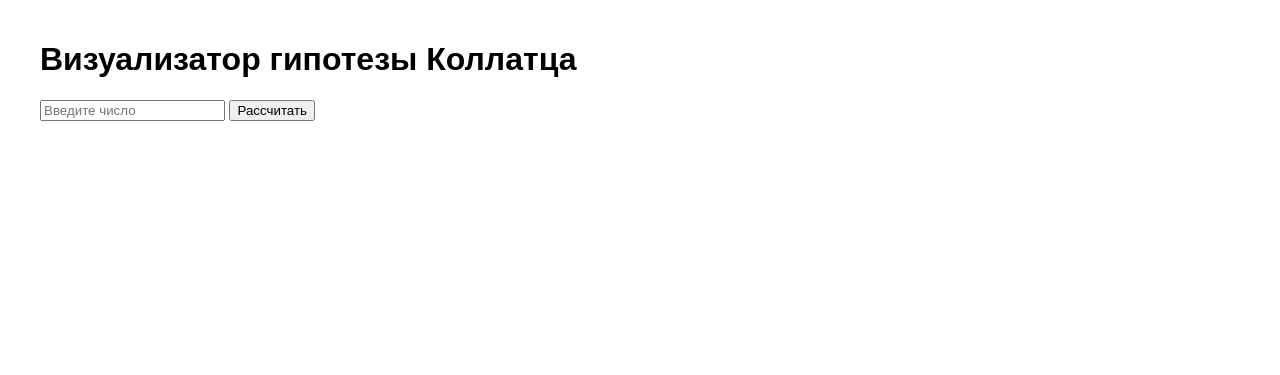
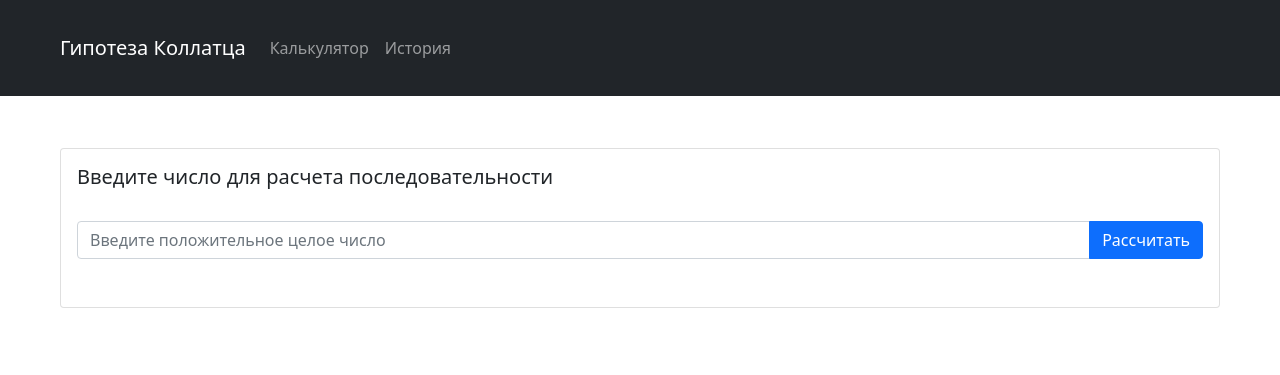
Before and after one commit to awhatson15/collac11, a Flask app: page / in a window 1280 px wide. Shown: the top 375 px of the page. Run offline with Flask 2, Linux system fonts and the light colour scheme; parts of the project's set-up code (start-up, migrations or seed data) failed here and were passed over; some libraries are stand-ins or nearby versions.

Commit message:
Исправленна история проверок

```diff
--- a/app/routes.py
+++ b/app/routes.py
@@ -1,11 +1,16 @@
 from flask import render_template, request, jsonify
 from app import app
 from .collatz import calculate_sequence, create_visualization
-from .database import save_sequence, get_sequence
+from .database import save_sequence, get_sequence, get_history
 
 @app.route('/')
 def index():
     return render_template('index.html')
+
+@app.route('/history')
+def history():
+    calculations = get_history()
+    return render_template('history.html', calculations=calculations, max=max)
 
 @app.route('/calculate', methods=['POST'])
 def calculate():
--- /dev/null
+++ b/app/templates/base.html
@@ -0,0 +1,60 @@
+<!DOCTYPE html>
+<html>
+<head>
+    <title>{% block title %}Визуализатор гипотезы Коллатца{% endblock %}</title>
+    <script src="https://cdn.plot.ly/plotly-latest.min.js"></script>
+    <link href="https://cdn.jsdelivr.net/npm/bootstrap@5.1.3/dist/css/bootstrap.min.css" rel="stylesheet">
+    <style>
+        .navbar {
+            margin-bottom: 2rem;
+        }
+        .container {
+            max-width: 1200px;
+            margin: 0 auto;
+            padding: 20px;
+        }
+        .card {
+            margin-bottom: 1rem;
+        }
+        .input-container {
+            margin: 2rem 0;
+        }
+        #visualization {
+            margin-top: 2rem;
+        }
+        .result-info {
+            margin: 1rem 0;
+            padding: 1rem;
+            border-radius: 5px;
+            background-color: #f8f9fa;
+        }
+    </style>
+</head>
+<body>
+    <nav class="navbar navbar-expand-lg navbar-dark bg-dark">
+        <div class="container">
+            <a class="navbar-brand" href="/">Гипотеза Коллатца</a>
+            <button class="navbar-toggler" type="button" data-bs-toggle="collapse" data-bs-target="#navbarNav">
+                <span class="navbar-toggler-icon"></span>
+            </button>
+            <div class="collapse navbar-collapse" id="navbarNav">
+                <ul class="navbar-nav">
+                    <li class="nav-item">
+                        <a class="nav-link" href="/">Калькулятор</a>
+                    </li>
+                    <li class="nav-item">
+                        <a class="nav-link" href="/history">История</a>
+                    </li>
+                </ul>
+            </div>
+        </div>
+    </nav>
+
+    <div class="container">
+        {% block content %}{% endblock %}
+    </div>
+
+    <script src="https://cdn.jsdelivr.net/npm/bootstrap@5.1.3/dist/js/bootstrap.bundle.min.js"></script>
+    {% block scripts %}{% endblock %}
+</body>
+</html>
--- a/app/templates/index.html
+++ b/app/templates/index.html
@@ -1,36 +1,47 @@
-<!DOCTYPE html>
-<html>
-<head>
-    <title>Визуализатор гипотезы Коллатца</title>
-    <script src="https://cdn.plot.ly/plotly-latest.min.js"></script>
-    <style>
-        body {
-            font-family: Arial, sans-serif;
-            max-width: 1200px;
-            margin: 0 auto;
-            padding: 20px;
-        }
-        .input-container {
-            margin: 20px 0;
-        }
-        #visualization {
-            margin-top: 20px;
-        }
-    </style>
-</head>
-<body>
-    <h1>Визуализатор гипотезы Коллатца</h1>
+{% extends "base.html" %}
 
+{% block content %}
+<div class="row">
+    <div class="col-md-12">
+        <div class="card">
+            <div class="card-body">
+                <h5 class="card-title">Введите число для расчета последовательности</h5>
                 <div class="input-container">
-        <input type="number" id="number" min="1" placeholder="Введите число">
-        <button onclick="calculate()">Рассчитать</button>
+                    <div class="input-group">
+                        <input type="number" class="form-control" id="number" min="1" placeholder="Введите положительное целое число">
+                        <button class="btn btn-primary" onclick="calculate()">Рассчитать</button>
+                    </div>
+                </div>
+            </div>
+        </div>
+    </div>
+</div>
+
+<div class="result-info d-none" id="resultInfo">
+    <div class="row">
+        <div class="col-md-4">
+            <strong>Начальное число:</strong> <span id="initialNumber"></span>
+        </div>
+        <div class="col-md-4">
+            <strong>Количество шагов:</strong> <span id="stepsCount"></span>
+        </div>
+        <div class="col-md-4">
+            <strong>Максимальное значение:</strong> <span id="maxValue"></span>
+        </div>
+    </div>
 </div>
 
 <div id="visualization"></div>
+{% endblock %}
 
+{% block scripts %}
 <script>
 function calculate() {
     const number = document.getElementById('number').value;
+    if (!number || number < 1) {
+        alert('Пожалуйста, введите положительное целое число');
+        return;
+    }
 
     fetch('/calculate', {
         method: 'POST',
@@ -41,9 +52,15 @@
     })
     .then(response => response.json())
     .then(data => {
+        // Обновляем информацию о результате
+        document.getElementById('resultInfo').classList.remove('d-none');
+        document.getElementById('initialNumber').textContent = number;
+        document.getElementById('stepsCount').textContent = data.sequence.length - 1;
+        document.getElementById('maxValue').textContent = Math.max(...data.sequence);
+
+        // Отображаем график
         Plotly.newPlot('visualization', JSON.parse(data.visualization));
     });
 }
 </script>
-</body>
-</html>
+{% endblock %}
```
Also changed, not shown: app/database.py (+25 -2 lines), app/templates/history.html (added, +58 -0 lines). Lines whose indentation alone changed are shown as unchanged.
